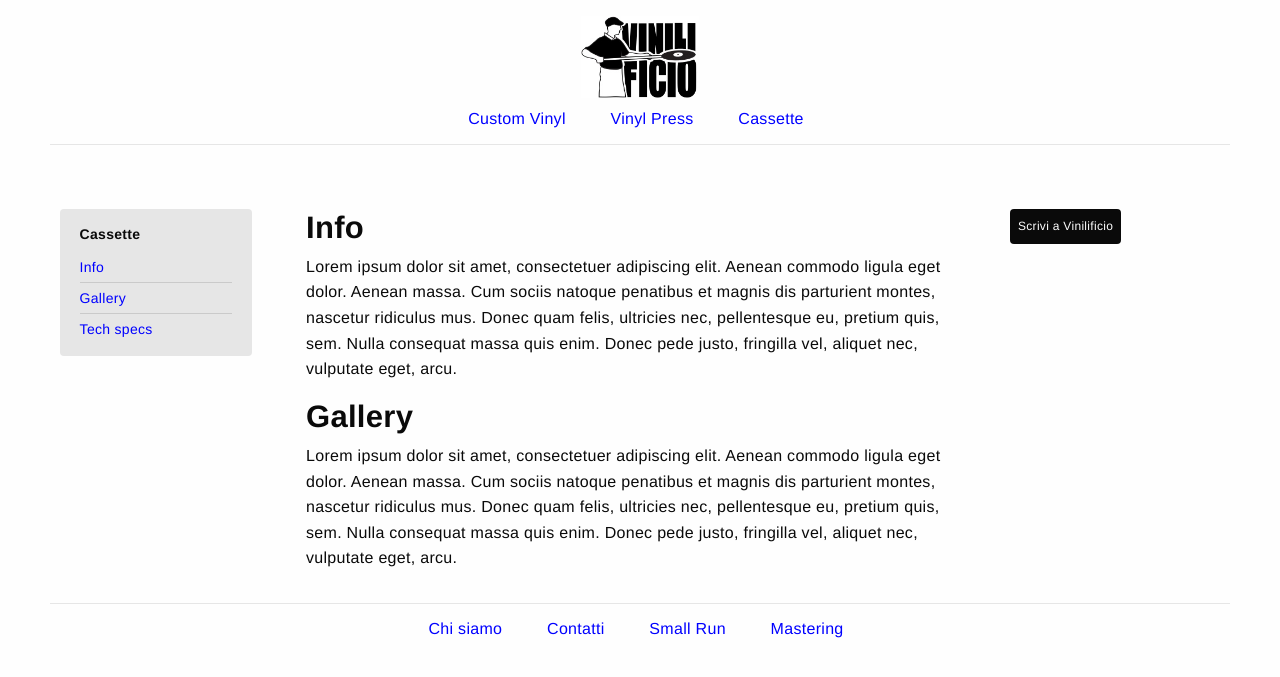
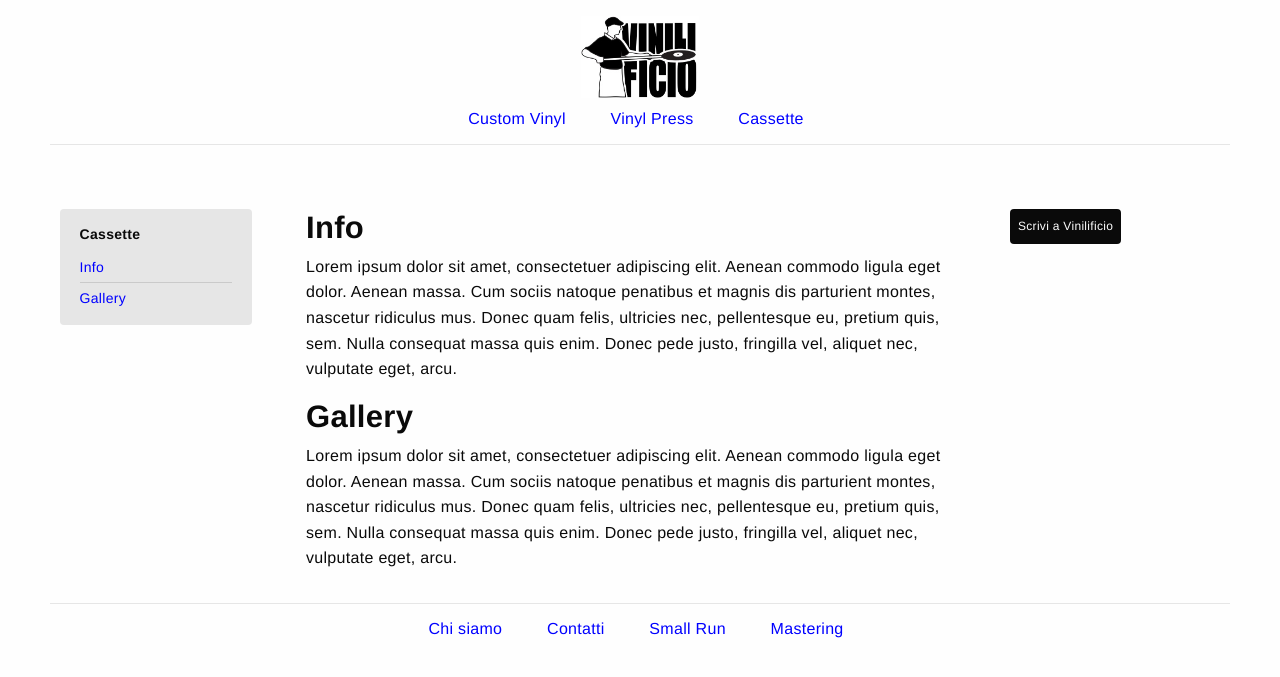
Before and after one commit to Vinilificio/Vinilificio.github.io, a Jekyll site: the page built from _pages/cassette.md, in a window 1280 px wide. Shown: the top 677 px of the page. Built offline with Jekyll 4.4.1, drawn with Linux system fonts in a browser that asks for light colours.

Commit message:
Updated cassette.md

```diff
--- a/_pages/cassette.md
+++ b/_pages/cassette.md
@@ -7,8 +7,6 @@ menu:
     id: info
   - titolo: Gallery
     id: gallery
-  - titolo: Tech specs
-    id: tech specs
 published: true
 ---
 
```
